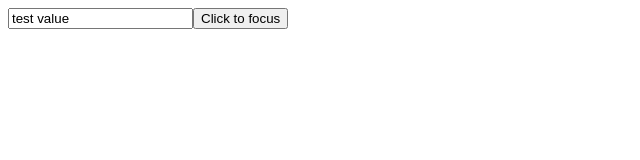
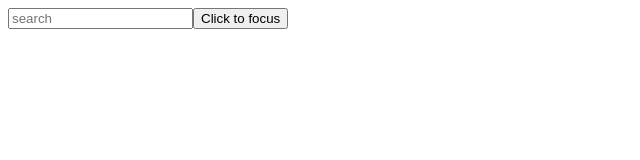
Before and after one commit to parisaMontakhab/ReactLearning, a React (Vite) app: page / in a window 1280 px wide. Shown: the top 160 px of the page, without its empty margins (0-640 px from the left). Built offline with nearby package versions, Linux system fonts and the light colour scheme.

Commit message:
refactor: add  handelfocus on btn in fercomponent

```diff
--- a/src/RefCmpnnt.jsx
+++ b/src/RefCmpnnt.jsx
@@ -3,14 +3,21 @@ import { useEffect, useRef } from "react"
 
 export default function RefCmpnnt() {
     const refValue=useRef();
-    useEffect(()=>{
+    // useEffect(()=>{
+    //     refValue.current.focus();
+    //     refValue.current.value ="test value"
+    // },[])
+
+    function handelFocus(){
         refValue.current.focus();
-        refValue.current.value ="test value"
-    },[])
+        refValue.current.value ="write here"
+
+    }
+
   return (
     <div>
         <input placeholder="search" ref={refValue}/>
-        <button>Click to focus</button>
+        <button onClick={handelFocus}>Click to focus</button>
     </div>
   )
 }
```
